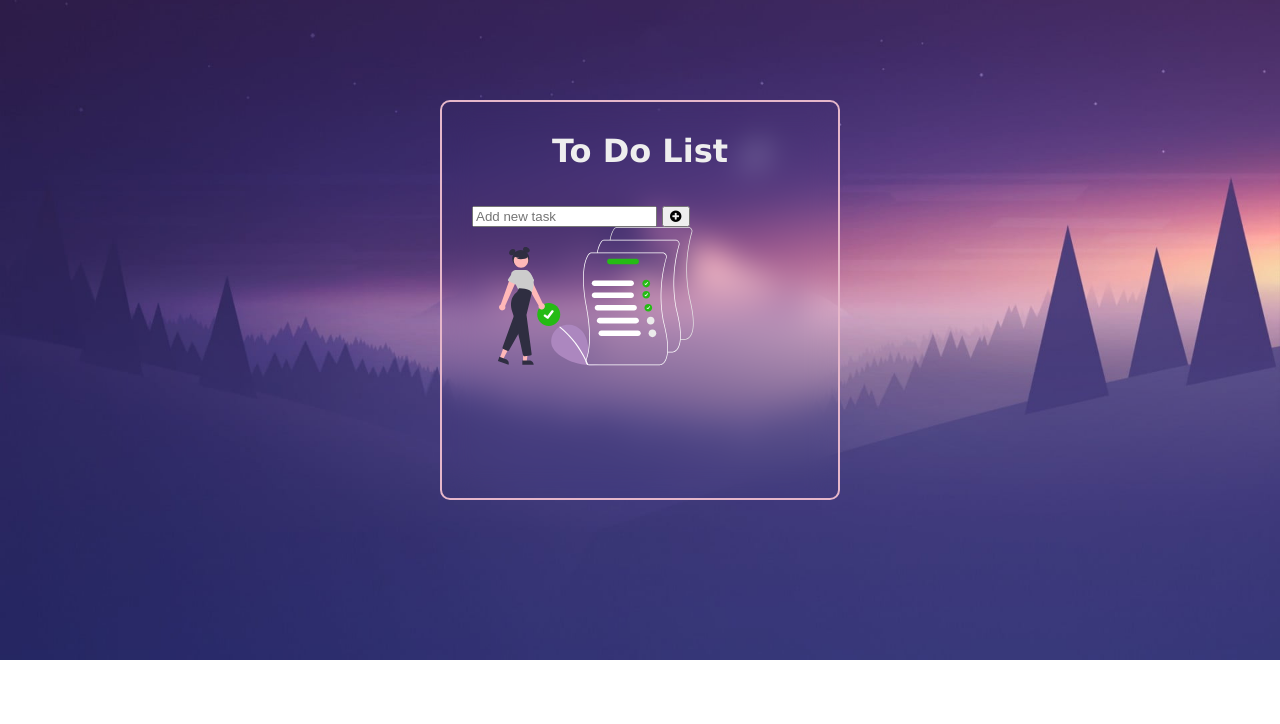
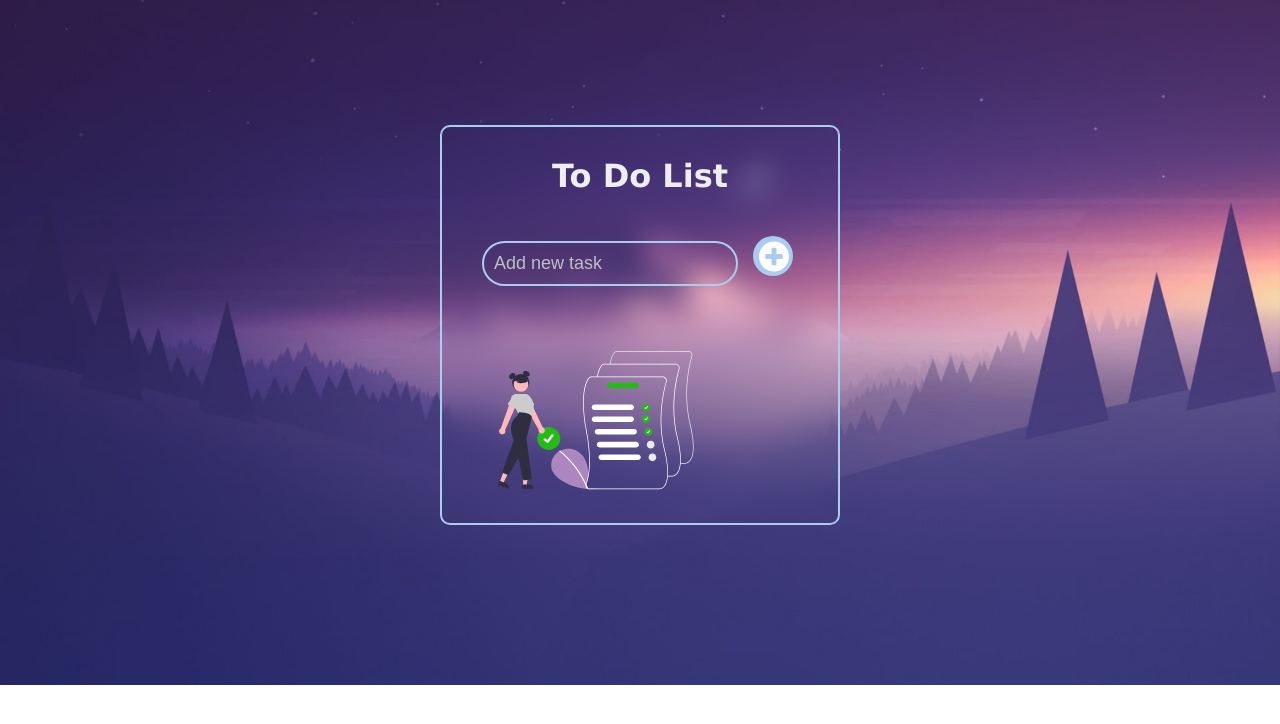
Before and after one commit to abm-noman/to-do-list, a plain HTML site: page index.html in a window 1280 px wide. Drawn offline with Linux system fonts and the light colour scheme.

Commit message:
css Done

```diff
--- a/style.css
+++ b/style.css
@@ -8,7 +8,7 @@
 
 body{
     font-family: 'Lucida Sans', 'Lucida Sans Regular', 'Lucida Grande', 'Lucida Sans Unicode', Geneva, Verdana, sans-serif;
-    height: 600px;
+    height: 650px;
     display: flex;
     align-items: center;
     justify-content: center;
@@ -23,7 +23,7 @@ body{
     height: 400px;
     padding: 30px;
     background: transparent;
-    border: 2px solid #e6b7ca;
+    border: 2px solid #ace;
     border-radius: 10px;
     backdrop-filter: blur(15px);
 }
@@ -39,3 +39,35 @@ h1{
     justify-content: space-between;
     margin-bottom: 25px;
 }
+
+.todo-input{
+    flex: 1;
+    outline: none;
+    padding: 10px;
+    background-color: transparent;
+    border: 2px solid #ace;
+    border-radius: 30px;
+    color: #ace;
+    margin: 10px;
+    font-size: 18px;
+}
+
+.todo-input::placeholder{
+    color: #bfbfbf;
+}
+
+.add-button{
+    background: #ace;
+    border: none;
+    outline: none;
+    color: #fff;
+    font-size: 35px;
+    cursor: pointer;
+    border-radius: 40px;
+    width: 40px;
+    height: 40px;
+}
+
+.empty-image{
+    margin: 55px auto 0;
+}
```
